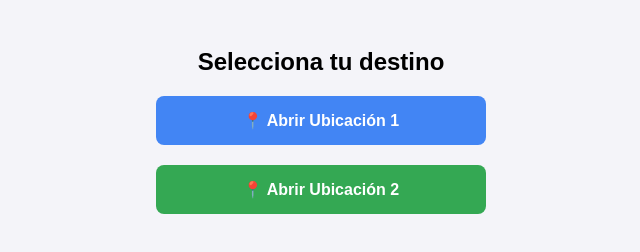
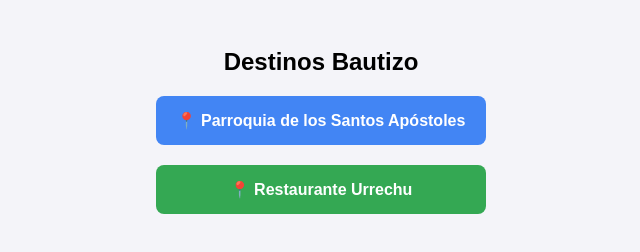
Before and after one commit to luigi923/Mapas, a plain HTML site: page index.html in a window 1280 px wide. Shown: the whole page, without its empty margins (319-959 px from the left). Drawn offline with Linux system fonts and the light colour scheme.

Commit message:
Update index.html

```diff
--- a/index.html
+++ b/index.html
@@ -15,8 +15,8 @@
     </style>
 </head>
 <body>
-    <h2>Selecciona tu destino</h2>
-    <a href="https://maps.app.goo.gl/nwNVLAi34p6MZgRt9" class="btn">📍 Abrir Ubicación 1</a>
-    <a href="https://maps.app.goo.gl/fqeQYVGPnUWL5ucW9" class="btn btn-alt">📍 Abrir Ubicación 2</a>
+    <h2>Destinos Bautizo</h2>
+    <a href="https://maps.app.goo.gl/nwNVLAi34p6MZgRt9" class="btn">📍 Parroquia de los Santos Apóstoles</a>
+    <a href="https://maps.app.goo.gl/fqeQYVGPnUWL5ucW9" class="btn btn-alt">📍 Restaurante Urrechu</a>
 </body>
 </html>
```
